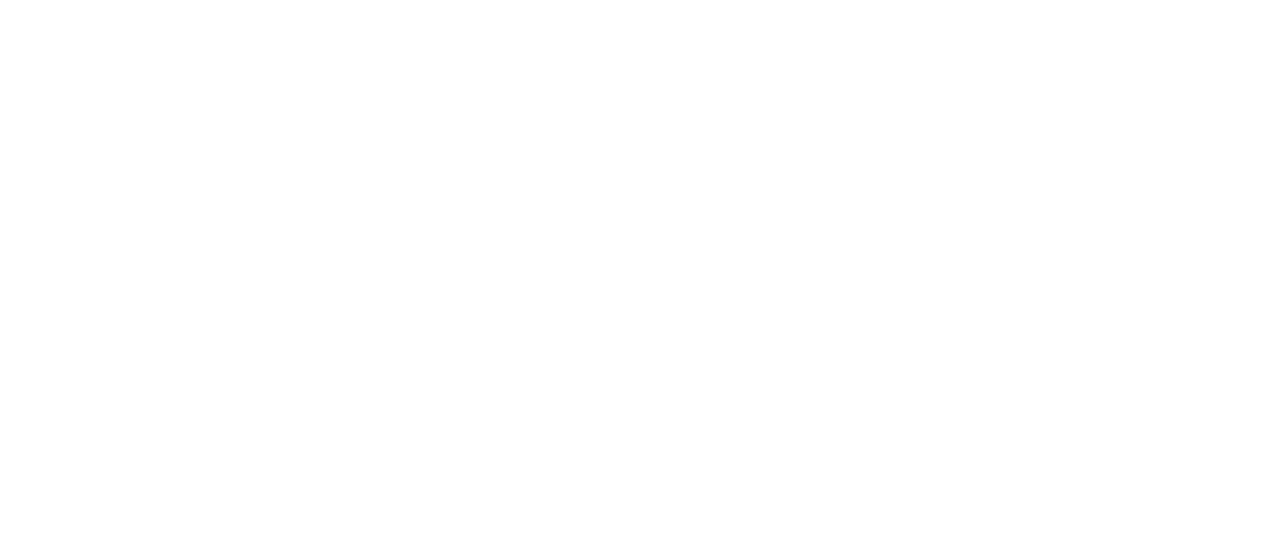
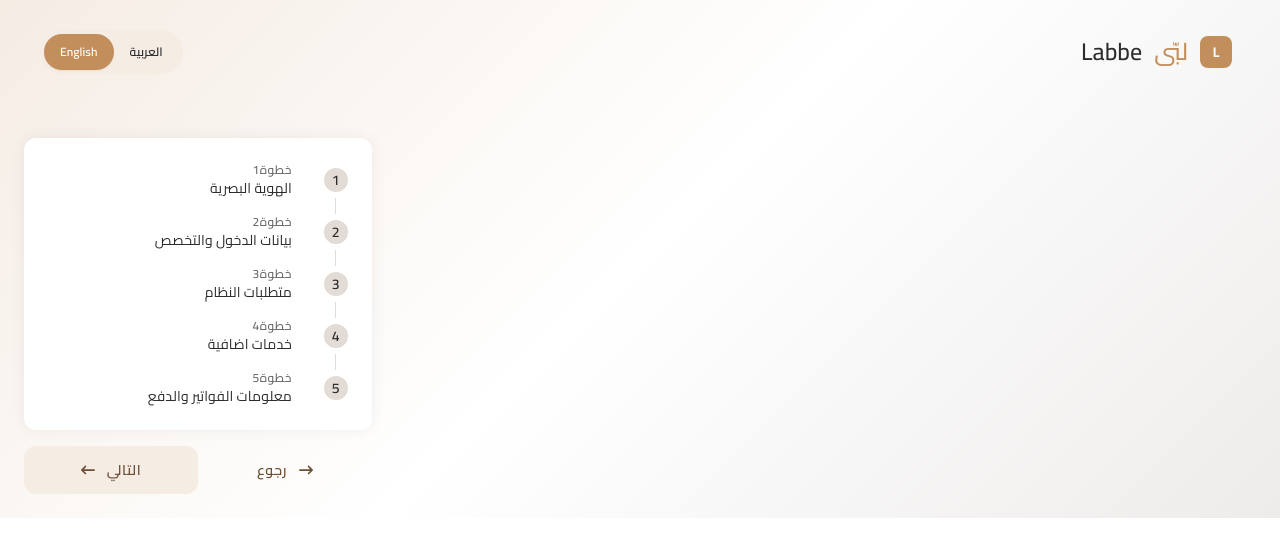
Before and after one commit to petersafwat11/labbe, a Next.js app: page /signup in a window 1280 px wide. Shown: the top 556 px of the page. Built offline with nearby package versions, Linux system fonts and the light colour scheme.

Commit message:
added the stepper component

```diff
--- a/app/globals.css
+++ b/app/globals.css
@@ -49,3 +49,6 @@
   height: 100vh;
   display: flex;
 }
+button {
+  font-family: inherit;
+}
--- a/app/signup/page.js
+++ b/app/signup/page.js
@@ -1,8 +1,12 @@
 import React from "react";
 import styles from "./page.module.css";
-// import SignupForm from "@/ui/signup/signupForm/SignupForm";
+import WhiteLabelForm from "@/ui/signup/whiteLabel/WhiteLabelForm";
 const page = () => {
-  return <div>{/* <SignupForm /> */}</div>;
+  return (
+    <div className={styles.page}>
+      <WhiteLabelForm />
+    </div>
+  );
 };
 
 export default page;
--- a/app/signup/page.module.css
+++ b/app/signup/page.module.css
@@ -0,0 +1,3 @@
+.page {
+  background: linear-gradient(135deg, #f5ece4 0%, #fff 50%, #eeeceb 100%);
+}
--- a/ui/login/form/otpInput/otpInput.module.css
+++ b/ui/login/form/otpInput/otpInput.module.css
@@ -0,0 +1,44 @@
+.arrow_container {
+  display: inline-flex;
+  padding: 1rem;
+  align-items: flex-start;
+  gap: 1rem;
+  border-radius: 8px;
+  border: 1px solid #e1e1e1;
+  cursor: pointer;
+}
+.arrow {
+  width: 2.4rem;
+  height: 2.4rem;
+}
+.title {
+  color: #2c2c2c;
+  text-align: center;
+  font-size: 2.8rem;
+  font-weight: 600;
+  line-height: 3.6rem;
+}
+.description {
+  color: #656565;
+  text-align: center;
+  font-size: 1.6rem;
+  font-weight: 500;
+  line-height: 2.4rem;
+  letter-spacing: 0.08px;
+}
+.resend_code {
+  color: #6b4e33;
+  text-align: center;
+  font-size: 1.4rem;
+  font-weight: 600;
+  line-height: 1.6rem;
+  letter-spacing: 0.056rem;
+}
+.edit_phone {
+  color: #6b4e33;
+  text-align: center;
+  font-size: 1.2rem;
+  font-weight: 600;
+  line-height: 1.6rem;
+  letter-spacing: 0.06rem;
+}
--- a/ui/signup/whiteLabel/WhiteLabelForm.js
+++ b/ui/signup/whiteLabel/WhiteLabelForm.js
@@ -0,0 +1,19 @@
+"use client";
+import React from "react";
+import Stepper from "./stepper/Stepper";
+import styles from "./whiteLabelform.module.css";
+import FormHeader from "@/ui/commen/formHeader/FormHeader";
+
+const WhiteLabelForm = () => {
+  return (
+    <div>
+      <div className={styles.form_header}>
+        <FormHeader />
+      </div>
+
+      <Stepper />
+    </div>
+  );
+};
+
+export default WhiteLabelForm;
--- /dev/null
+++ b/ui/signup/whiteLabel/stepper/Stepper.js
@@ -0,0 +1,42 @@
+import React from "react";
+import styles from "./stepper.module.css";
+import { FaArrowLeftLong, FaArrowRightLong } from "react-icons/fa6";
+
+const Stepper = () => {
+  return (
+    <div className={styles.container}>
+      <div className={styles.steps}>
+        {[
+          "الهوية البصرية",
+          "بيانات الدخول والتخصص",
+          "متطلبات النظام",
+          "خدمات اضافية",
+          "معلومات الفواتير والدفع",
+        ].map((item, index) => (
+          <>
+            <div className={styles.step} key={index}>
+              <div className={styles.step_text}>
+                <p className={styles.step_title}> خطوة{index + 1}</p>
+                <p className={styles.step_description}>{item}</p>
+              </div>
+              <p className={styles.step_number}>{index + 1}</p>
+            </div>
+            {index !== 4 && <div className={styles.step_line}></div>}
+          </>
+        ))}
+      </div>
+      <div className={styles.buttons}>
+        <button className={styles.next_button}>
+          {" "}
+          <FaArrowLeftLong className={styles.arrow_icon} /> التالي{" "}
+        </button>
+        <button className={styles.prev_button}>
+          رجوع
+          <FaArrowRightLong className={styles.arrow_icon} />
+        </button>
+      </div>
+    </div>
+  );
+};
+
+export default Stepper;
--- /dev/null
+++ b/ui/signup/whiteLabel/stepper/stepper.module.css
@@ -0,0 +1,105 @@
+.container {
+  display: flex;
+  flex-direction: column;
+  align-items: center;
+  gap: 1.6rem;
+  padding: 2.4rem;
+  width: 39.6rem;
+}
+.steps {
+  display: flex;
+  padding: 2.4rem;
+  flex-direction: column;
+  justify-content: center;
+  align-items: flex-end;
+  gap: -7px;
+  align-self: stretch;
+  border-radius: 1.2rem;
+  background: #fff;
+  box-shadow: 0px 0px 16px 0px rgba(0, 0, 0, 0.06);
+}
+.step_line {
+  width: 100%;
+  height: 1.6rem;
+  background: #e2dbd6;
+  width: 1px;
+  margin-right: 12px;
+}
+.step {
+  display: flex;
+  align-items: center;
+  justify-content: flex-end;
+  gap: 3.2rem;
+  width: 100%;
+}
+.step_number,
+.active_step_number {
+  display: flex;
+  width: 2.4rem;
+  height: 2.4rem;
+  justify-content: center;
+  align-items: center;
+  aspect-ratio: 1/1;
+  border-radius: 9999px;
+  text-align: right;
+  font-size: 1.4rem;
+  font-weight: 600;
+  line-height: 1.6rem;
+  letter-spacing: 0.056rem;
+  background: #e2dbd6;
+  color: #2c2c2c;
+}
+.active_step_number {
+  background: #e3cbb4;
+  color: #c28e5c;
+}
+.step_text {
+  display: flex;
+  flex-direction: column;
+  align-items: flex-end;
+}
+.step_title {
+  color: #656565;
+  font-size: 1.2rem;
+  font-style: normal;
+  font-weight: 500;
+  line-height: 1.6rem;
+  letter-spacing: 0.06rem;
+}
+.step_description,
+.active_step_description {
+  font-size: 1.4rem;
+  font-style: normal;
+  font-weight: 400;
+  line-height: 2rem;
+  letter-spacing: 0.014rem;
+  color: #2c2c2c;
+}
+.active_step_description {
+  color: #c28e5c;
+}
+.buttons {
+  display: flex;
+  align-items: center;
+  justify-content: space-between;
+}
+.prev_button,
+.next_button {
+  color: #6b4e33;
+  text-align: center;
+  font-size: 1.4rem;
+  font-weight: 600;
+  line-height: 1.6rem;
+  letter-spacing: 0.056rem;
+  display: flex;
+  width: 17.4rem;
+  height: 4.8rem;
+  padding: 1.6rem;
+  justify-content: center;
+  align-items: center;
+  gap: 1.2rem;
+  border-radius: 1.2rem;
+}
+.next_button {
+  background: #f5ece4;
+}
--- a/ui/signup/whiteLabel/whiteLabelform.module.css
+++ b/ui/signup/whiteLabel/whiteLabelform.module.css
@@ -0,0 +1,4 @@
+.form_header {
+  /* margin: 4rem 4.8rem 5rem 4rem; */
+  padding: 3rem 4.8rem 4rem 4rem;
+}
```
Also changed, not shown: ui/login/form/Form.js (+4 -5 lines), ui/login/form/otpInput/OtpInput.js (+26 -3 lines), ui/signup/whiteLabel/stepsTracker/StepsTracker.js (deleted, +0 -38 lines), ui/signup/whiteLabel/stepsTracker/stepsTracker.module.css (deleted).
